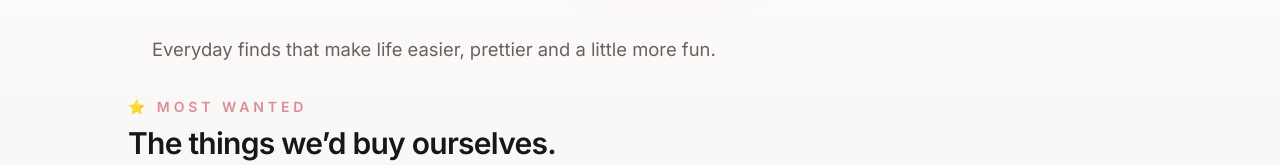
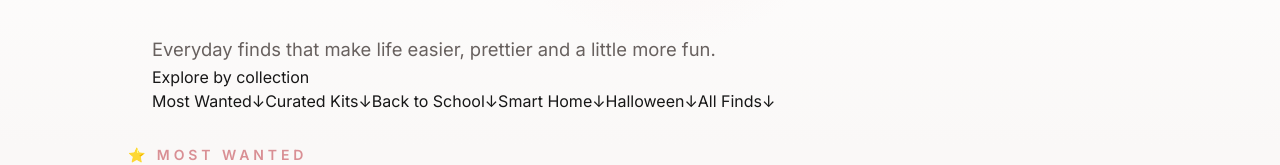
Before and after one commit to romainaiuser-collab/ponop-finds, a Next.js app: page / in a window 1280 px wide. Shown: the part 175-340 px from the top of the page. Built offline with nearby package versions, Linux system fonts and the light colour scheme; no server answers; the database is empty.

Commit message:
Enhance Hero component with collection links
Updated Hero section to include additional collections and navigation links.

```diff
--- a/components/Hero.tsx
+++ b/components/Hero.tsx
@@ -2,7 +2,7 @@ import Image from "next/image";
 
 export default function Hero() {
   return (
-    <section className="ponop-hero relative overflow-hidden px-4 py-8 sm:px-6">
+    <section className="ponop-hero ponop-hero-editorial relative overflow-hidden px-4 py-8 sm:px-6">
       <div className="relative ml-[var(--page-gutter)] mr-[var(--page-gutter)] flex w-auto flex-col items-start text-left max-[639px]:ml-2 max-[639px]:mr-2">
         <div className="mb-4">
           <a href="https://finds.ponop.io" aria-label="Ponop home">
@@ -24,6 +24,95 @@ export default function Hero() {
         <p className="hero-subtext">
           Everyday finds that make life easier, prettier and a little more fun.
         </p>
+
+        <div className="hero-collections">
+          <p className="hero-collections-label">
+            Explore by collection
+          </p>
+
+          <nav
+            className="hero-collections-nav"
+            aria-label="Explore collections"
+          >
+            <a
+              href="#most-wanted"
+              className="hero-collection-link"
+            >
+              <span>Most Wanted</span>
+              <span
+                className="hero-collection-arrow"
+                aria-hidden="true"
+              >
+                ↓
+              </span>
+            </a>
+
+            <a
+              href="#curated-kits"
+              className="hero-collection-link"
+            >
+              <span>Curated Kits</span>
+              <span
+                className="hero-collection-arrow"
+                aria-hidden="true"
+              >
+                ↓
+              </span>
+            </a>
+
+            <a
+              href="#back-to-school"
+              className="hero-collection-link"
+            >
+              <span>Back to School</span>
+              <span
+                className="hero-collection-arrow"
+                aria-hidden="true"
+              >
+                ↓
+              </span>
+            </a>
+
+            <a
+              href="#smart-home"
+              className="hero-collection-link"
+            >
+              <span>Smart Home</span>
+              <span
+                className="hero-collection-arrow"
+                aria-hidden="true"
+              >
+                ↓
+              </span>
+            </a>
+
+            <a
+              href="#halloween"
+              className="hero-collection-link"
+            >
+              <span>Halloween</span>
+              <span
+                className="hero-collection-arrow"
+                aria-hidden="true"
+              >
+                ↓
+              </span>
+            </a>
+
+            <a
+              href="#all-finds"
+              className="hero-collection-link"
+            >
+              <span>All Finds</span>
+              <span
+                className="hero-collection-arrow"
+                aria-hidden="true"
+              >
+                ↓
+              </span>
+            </a>
+          </nav>
+        </div>
       </div>
     </section>
   );
```
